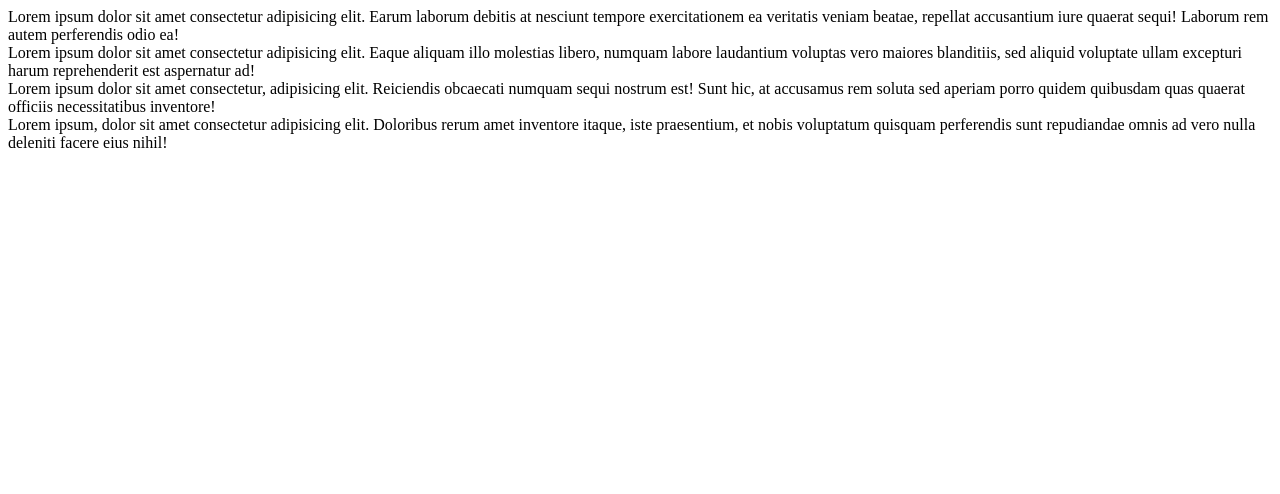
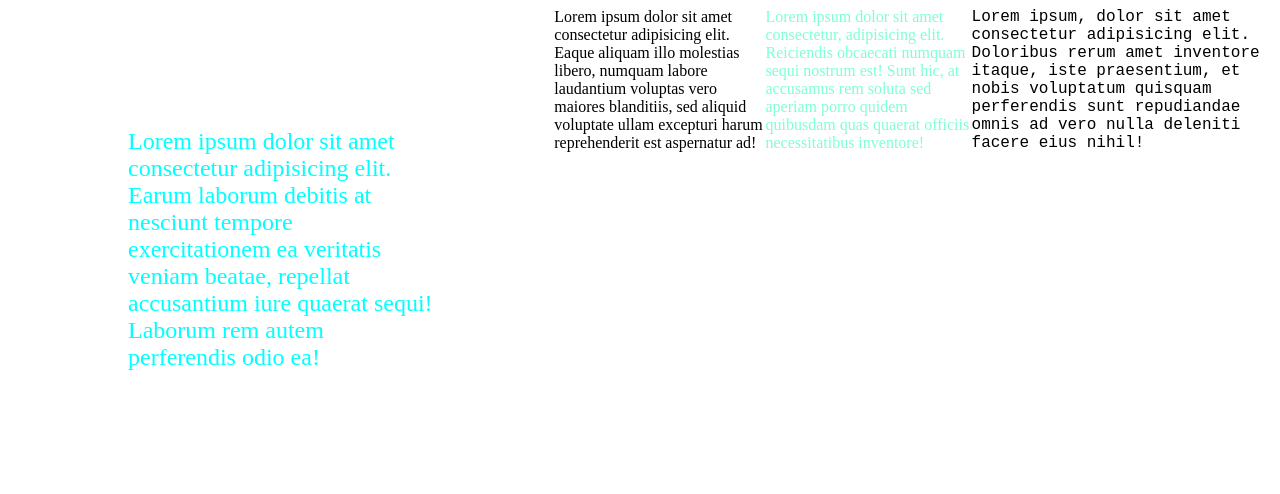
Before and after one commit to DuaneGT/215592815-WebDevFinalExam, a plain HTML site: page index.html in a window 1280 px wide. Drawn offline with Linux system fonts and the light colour scheme.

Commit message:
TAULI-DUANE part 2 final exam

```diff
--- a/css/styles.css
+++ b/css/styles.css
@@ -1,20 +1,18 @@
 .flex-container{
-    display: flex;
+    display:flex;
 }
 header{
- font-size: 150%;
- color:aqua;
- margin: 120px;
-
+    font-size: 150%;
+    color:aqua;
+    margin:120px;
 }
 nav{
-    font-weight: 500;
-
+font-weight:500;
 }
 main{
-    color:aquamarine;
-
+color:aquamarine;
+font-size: 1em;
 }
 footer{
-    font-family: 'Courier New', Courier, monospace;
+font-family: 'Courier New', Courier, monospace;
 }
--- a/index.html
+++ b/index.html
@@ -3,6 +3,7 @@
 <head>
     <meta charset="UTF-8">
     <meta name="viewport" content="width=device-width, initial-scale=1.0">
+    <link rel="stylesheet" href="/css/styles.css">
     <title>WebAppDevFinal</title>
 </head>
 <body>
```
